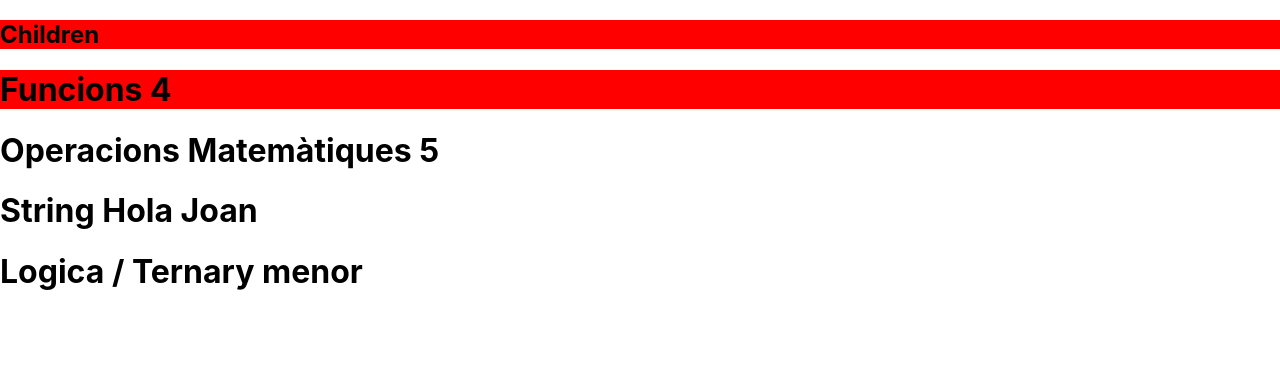
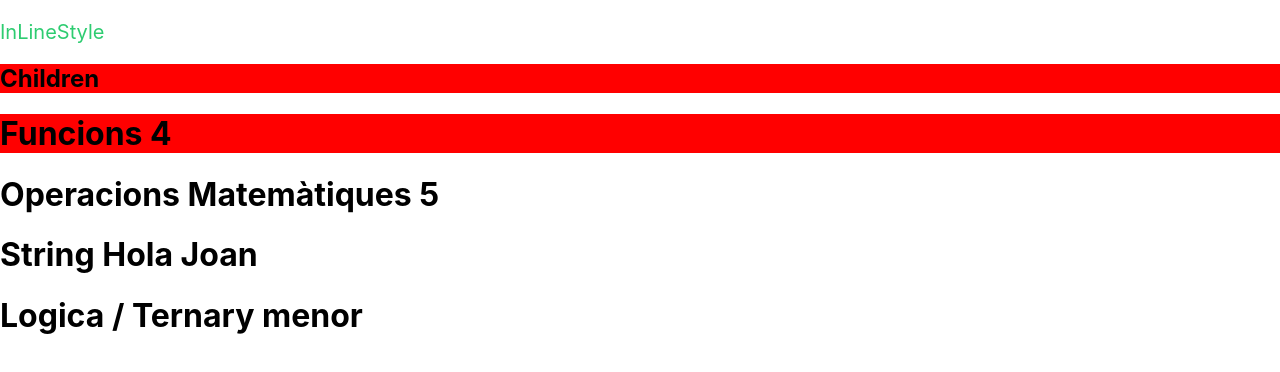
Before and after one commit to SectionOne/cursreact, a React (Create React App) app in the folder cursreact/: page / in a window 1280 px wide. Shown: the top 372 px of the page. Built offline with nearby package versions, Linux system fonts and the light colour scheme.

Commit message:
CODE 5 - Exemple inlinestyle

```diff
--- a/cursreact/src/App.js
+++ b/cursreact/src/App.js
@@ -6,9 +6,15 @@ function sumar(){
 
 const nom = "Joan";
 
+const inLineStyle = {
+  color: "#2ecc71",
+  fontSize: "20px",
+}
+
 function App() {
   return (
     <>
+      <p style={inLineStyle}>InLineStyle</p>
       <div className="red">
         <h2>Children</h2>
       </div>
```
